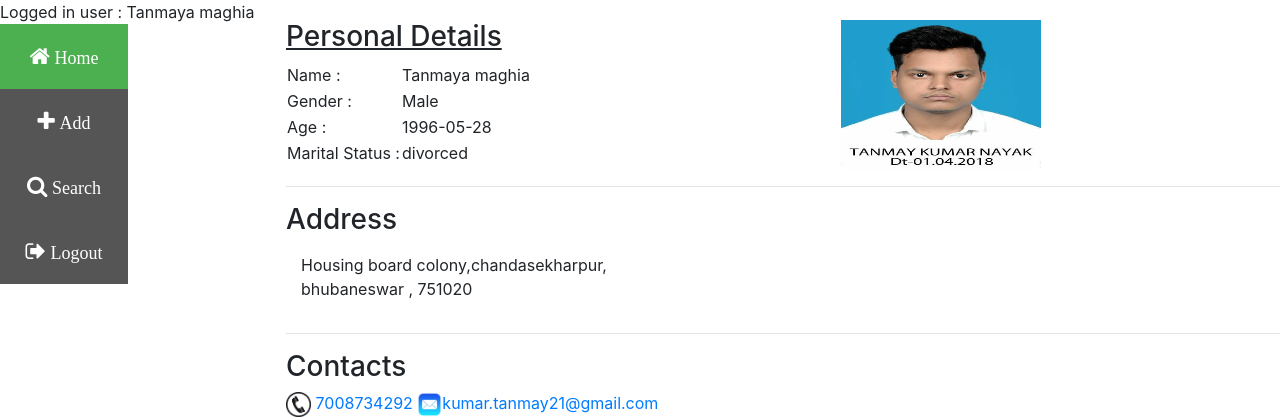
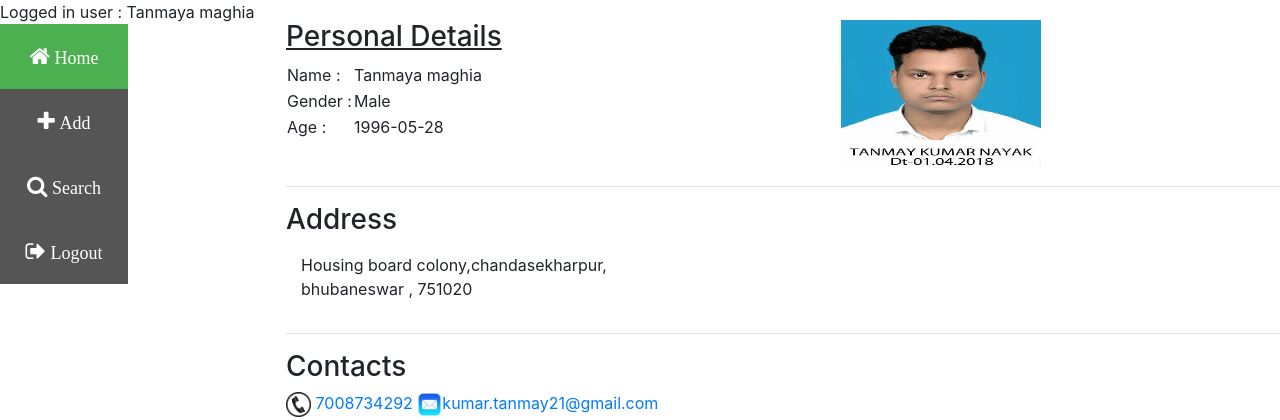
Before and after one commit to birendrakumarbehera/User-Management, a PHP site: page /user_details.php?email=kumar.tanmay21@gmail.com in a window 1280 px wide; the page is wider, and only the part inside the window is pictured. Shown: the top 420 px of that part. Run offline with PHP 8.4, Linux system fonts and the light colour scheme; a user stored in the database is signed in; data comes from the database, SQL or seed files in the repository; data that the repository does not hold is empty; some libraries are stand-ins or nearby versions.

Commit message:
Some UI changes in user_details.php committed in main branch

```diff
--- a/user_details.php
+++ b/user_details.php
@@ -42,10 +42,10 @@
       		<td><?php printf ("%s", $row["dob"]); ?> </td>
       	</tr>
 
-      	<tr>
+      	<!-- <tr>
       		<td>Marital Status :</td>
-      		<td><?php printf ("%s", $row["marital_status"]); ?> </td>
-      	</tr>
+      		<td><//?php printf ("%s", $row["marital_status"]); ?> </td>
+      	</tr> -->
 
 
       <!-- 	<tr>
```
